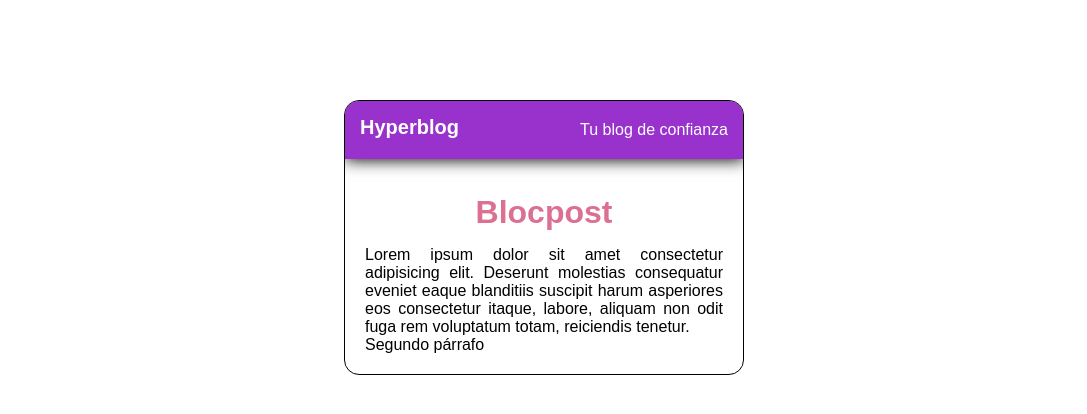
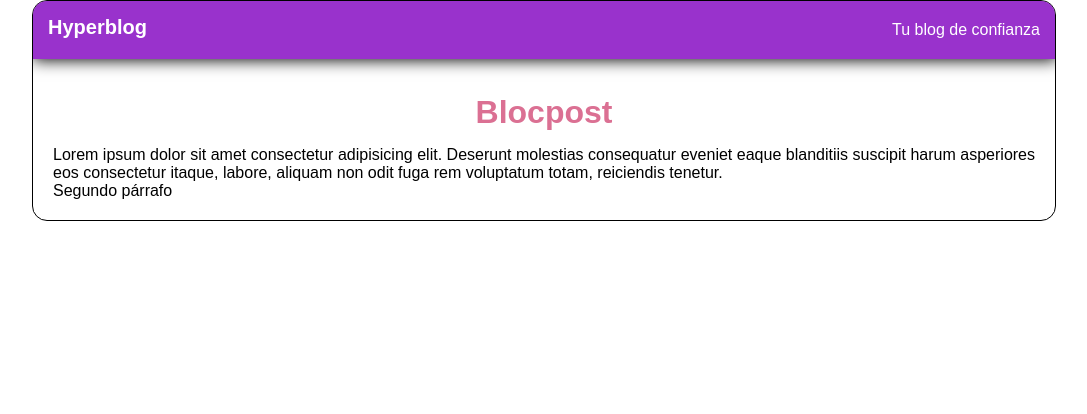
Before and after one commit to alejoriosrivas/platzi-blog-git-course, a plain HTML site: page index.htm in a window 1280 px wide. Shown: the whole page, without its empty margins (96-1183 px from the left). Drawn offline with Linux system fonts and the light colour scheme.

Commit message:
Estilos css del contenedor padre mejorados

```diff
--- a/styles.css
+++ b/styles.css
@@ -9,8 +9,8 @@ body {
 }
 
 .container {
-	max-width: 400px;
-	margin: 100px auto 0;
+	max-width: 80%;
+	margin: 0 auto;
 	border-radius: 15px;
 	border: 1px solid black;
 	text-align: center;
```
Also changed, not shown: Git documentacion.txt.
